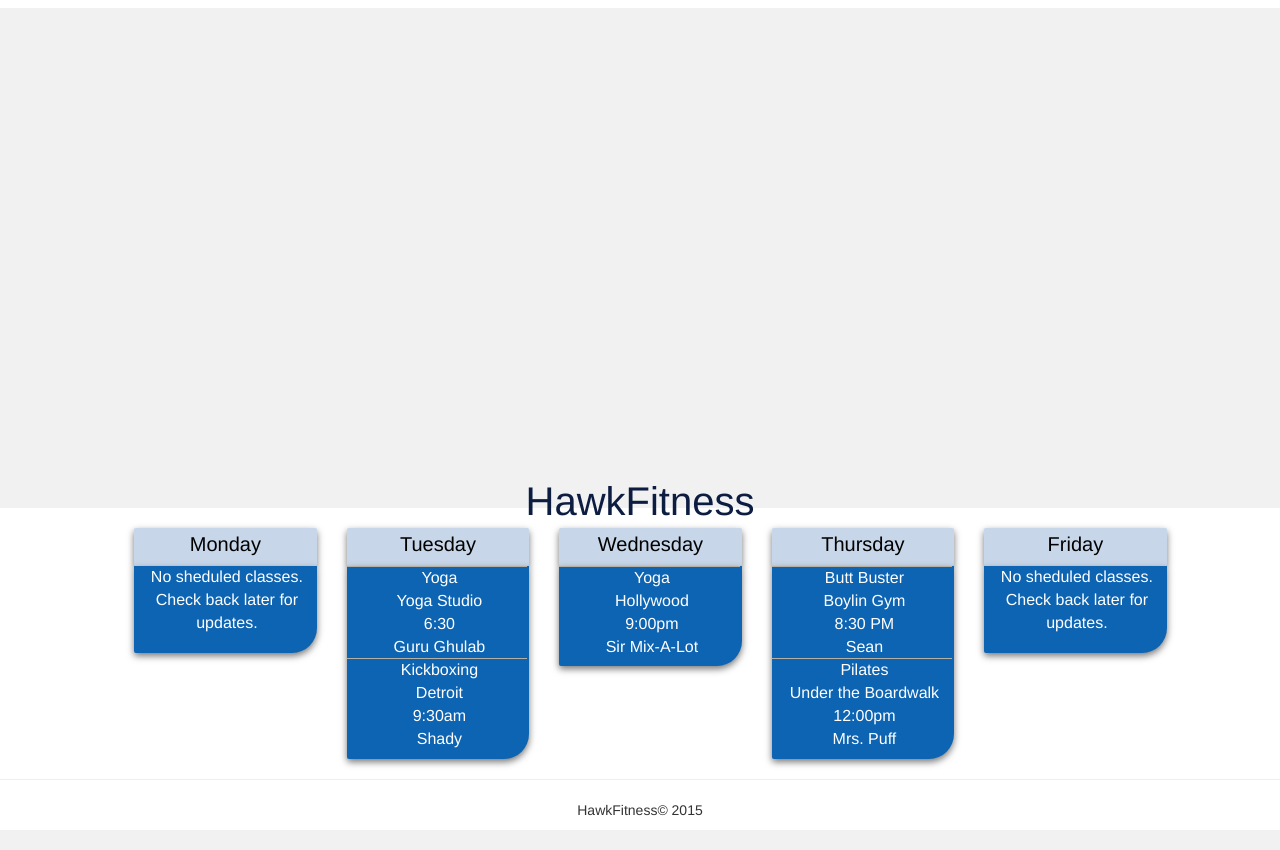
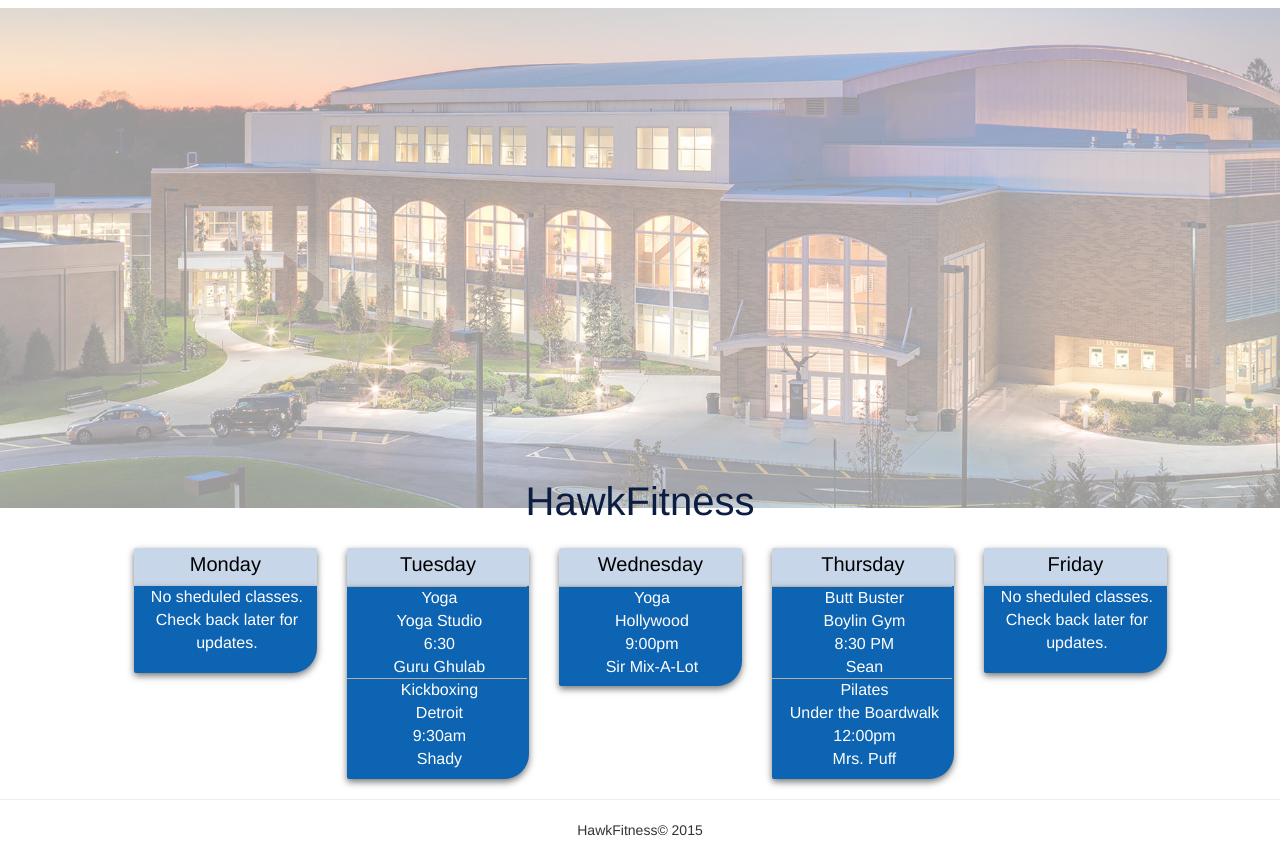
Before and after one commit to malone5/hawk_fitness, a CodeIgniter app: page /database/ in a window 1280 px wide. Shown: the part 52-902 px from the top of the page. Run offline with CodeIgniter, Linux system fonts and the light colour scheme; data comes from the database, SQL or seed files in the repository.

Commit message:
updated main.css

```diff
--- a/assets/css/main.css
+++ b/assets/css/main.css
@@ -1,20 +1,31 @@
 
 #section1{
+
     position:relative;
-    padding-top: 260px;
-    background-color:#f1f1f1;
+
+/*    background-color:#;*/
     color:#0d1d41;
     padding-bottom:40px;
     height:500px;
+ background-color: rgba(255,255,255,0.5);
+
+}
+.dummy{
+      background: url("../images/mac.jpg") no-repeat center center fixed;
+  -webkit-background-size: cover;
+  -moz-background-size: cover;
+  -o-background-size:cover;
+  background-size:cover;
+    opacity:.4;
+    height:500px;
+    background-color: rgba(255,255,255,0.5);
 }
 #section1 h4{
   margin-left:250px;
   margin-right:250px;
 }
-.section2{
-    padding-top:150px;
-    background-color:#B5B0A4;
-    padding-bottom:20px;
+#section2{
+    padding-top: 20px;
 }
 #section3{
     background-color:#C7D6E9;
@@ -41,7 +52,7 @@
     margin-right:10px;
 }
 .Logo{
-
+    opacity: 1;
     position:absolute;
     bottom:-25px;
     width: 100%;
@@ -133,10 +144,6 @@
     .day h3{
         font-size:40px;
     }
-
-    #section1{
-        padding-top: 170px;
-    }
     #section2{
         height:auto;
     }
```
